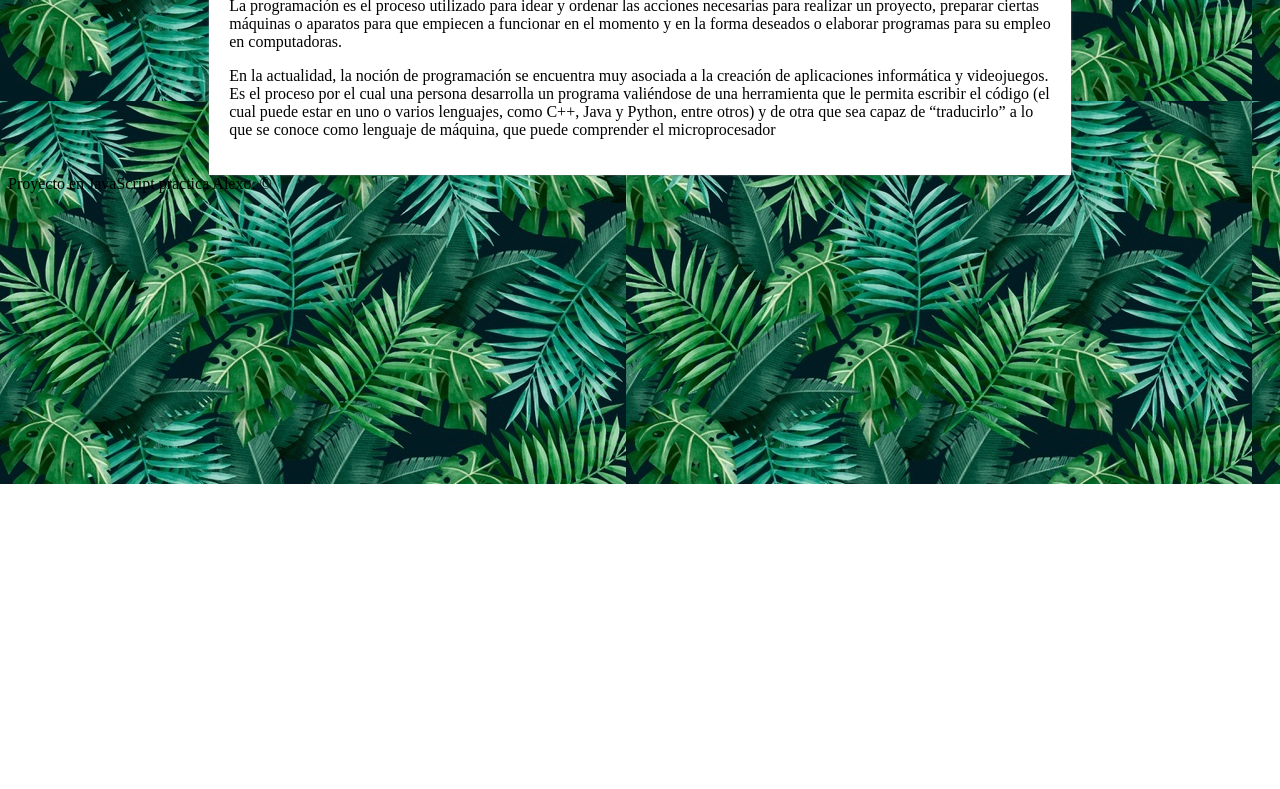
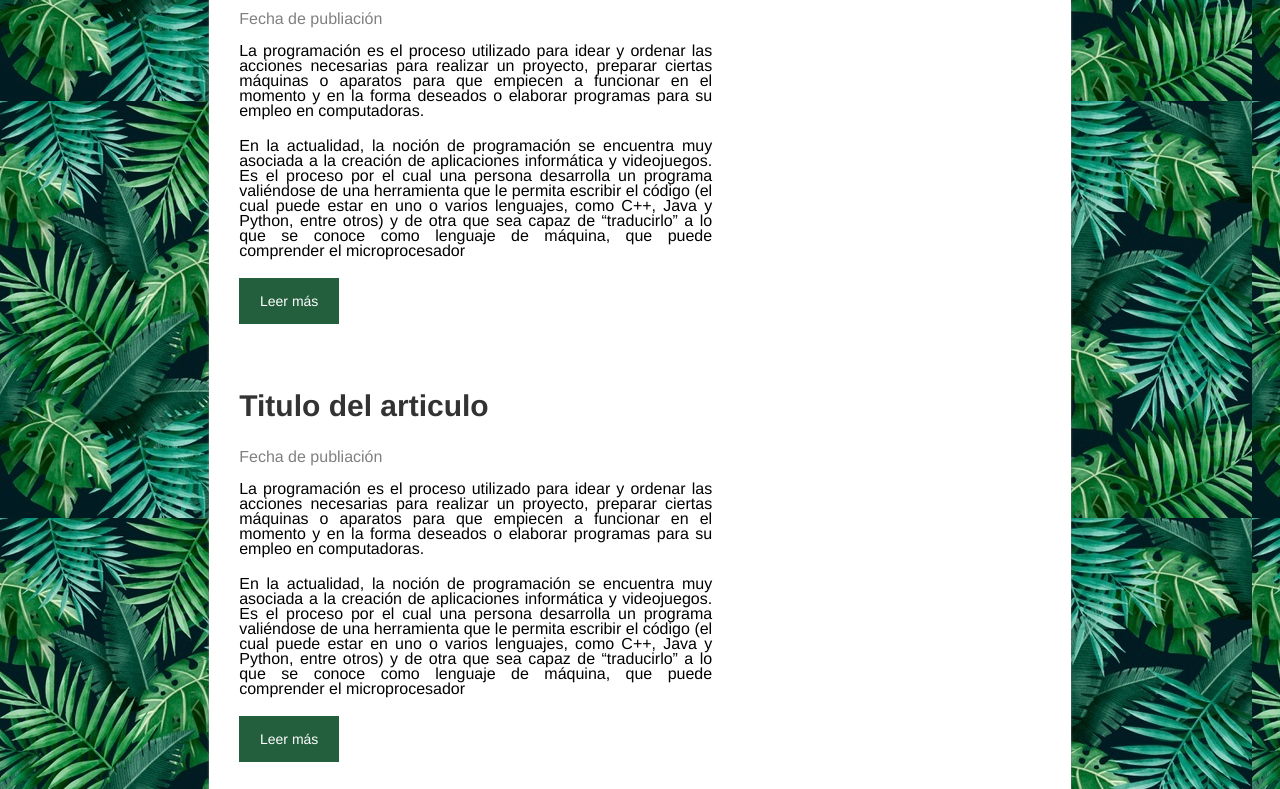
Before and after one commit to hiram-alexis/poyecto-js, a plain HTML site: page index.html in a window 1280 px wide. Shown: the part 316-1105 px from the top of the page. Before the commit the page ends 800 px from the top, so only its background shows below. Drawn offline with Linux system fonts and the light colour scheme.

Commit message:
128. Maquetar articulos
Poner todos los artichulos y textos con un buen diseño. #2

```diff
--- a/css/styles.css
+++ b/css/styles.css
@@ -68,3 +68,45 @@ body{
 	padding-left: 30px;
 	padding-right: 30px;
 }
+
+#posts{
+	width: 60%;
+	float: left;
+	font-family: "Helvetica", "Arial";
+}
+
+.post{
+	padding: 10px;
+
+}
+
+.post h2{
+	font-size: 30px;
+	color: #333;
+}
+
+.post .date{
+	display: block;
+	color: gray;
+	margin-top: 5px;
+}
+
+.post p{
+	margin-top: 15px;
+	margin-bottom: 20px;
+	line-height: 15px;
+	text-align: justify;
+}
+
+.button-more{
+	font-size: 14px;
+	text-align: center;
+	display: block;
+	padding: 15px;
+	background: #235E3D;
+	color: white;
+	text-decoration: none;
+	margin-top: 10px;
+	width: 70px;
+	margin-bottom: 20px;
+}
--- a/index.html
+++ b/index.html
@@ -31,22 +31,35 @@
 
 		<!--Contenido-->
 		<section id="content">
-			<div id="post">
+			<div id="posts">
 				<article class="post">
 					<h2>Titulo del articulo</h2>
-					<span>Fecha de publiación</span>
+					<span class="date">Fecha de publiación</span>
 					<p>
 						La programación es el proceso utilizado para idear y ordenar las acciones necesarias para realizar un proyecto, preparar ciertas máquinas o aparatos para que empiecen a funcionar en el momento y en la forma deseados o elaborar programas para su empleo en computadoras.
 					</p>
 					<p>
 						En la actualidad, la noción de programación se encuentra muy asociada a la creación de aplicaciones informática y videojuegos. Es el proceso por el cual una persona desarrolla un programa valiéndose de una herramienta que le permita escribir el código (el cual puede estar en uno o varios lenguajes, como C++, Java y Python, entre otros) y de otra que sea capaz de “traducirlo” a lo que se conoce como lenguaje de máquina, que puede comprender el microprocesador
 					</p>
+					<a href="#" class="button-more">Leer más</a>
+				</article>
+						<article class="post">
+					<h2>Titulo del articulo</h2>
+					<span class="date">Fecha de publiación</span>
+					<p>
+						La programación es el proceso utilizado para idear y ordenar las acciones necesarias para realizar un proyecto, preparar ciertas máquinas o aparatos para que empiecen a funcionar en el momento y en la forma deseados o elaborar programas para su empleo en computadoras.
+					</p>
+					<p>
+						En la actualidad, la noción de programación se encuentra muy asociada a la creación de aplicaciones informática y videojuegos. Es el proceso por el cual una persona desarrolla un programa valiéndose de una herramienta que le permita escribir el código (el cual puede estar en uno o varios lenguajes, como C++, Java y Python, entre otros) y de otra que sea capaz de “traducirlo” a lo que se conoce como lenguaje de máquina, que puede comprender el microprocesador
+					</p>
+					<a href="#" class="button-more">Leer más</a>
 				</article>
 
 			</div>
 			<sidebar id="sidebar">
 
 			</sidebar>
+			<div class="clearfix"></div>
 
 		</section>
 
```
